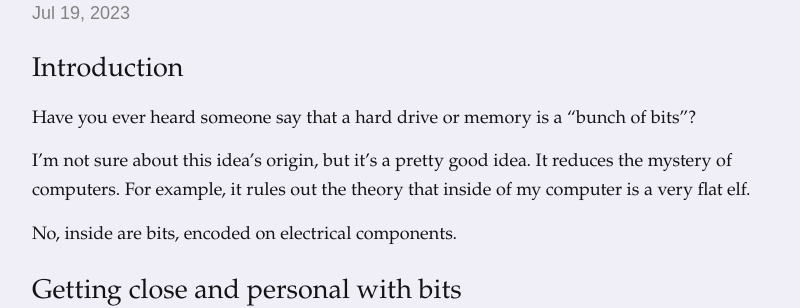
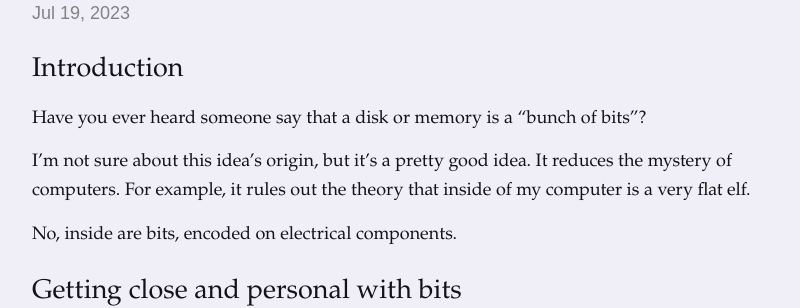
Before and after one commit to dmazin/dmazin.github.io, a Jekyll site: the page built from _posts/2023-07-19-bunch-of-bits.md, in a window 1280 px wide and 900 px high. Shown: the part 184-492 px from the top of the window, without its empty margins (238-1038 px from the left). Built offline with Jekyll 4.4.1, drawn with Linux system fonts in a browser that asks for light colours.

Commit message:
fix disk

```diff
--- a/_posts/2023-07-19-bunch-of-bits.md
+++ b/_posts/2023-07-19-bunch-of-bits.md
@@ -7,7 +7,7 @@ tags: featured
 description: We've heard that a disk is a "bunch of bits", so let's get dirty and personal with those bits.
 ---
 # Introduction
-Have you ever heard someone say that a hard drive or memory is a "bunch of bits"?
+Have you ever heard someone say that a disk or memory is a "bunch of bits"?
 
 I'm not sure about this idea's origin, but it's a pretty good idea. It reduces the mystery of computers. For example, it rules out the theory that inside of my computer is a very flat elf.
 
```
